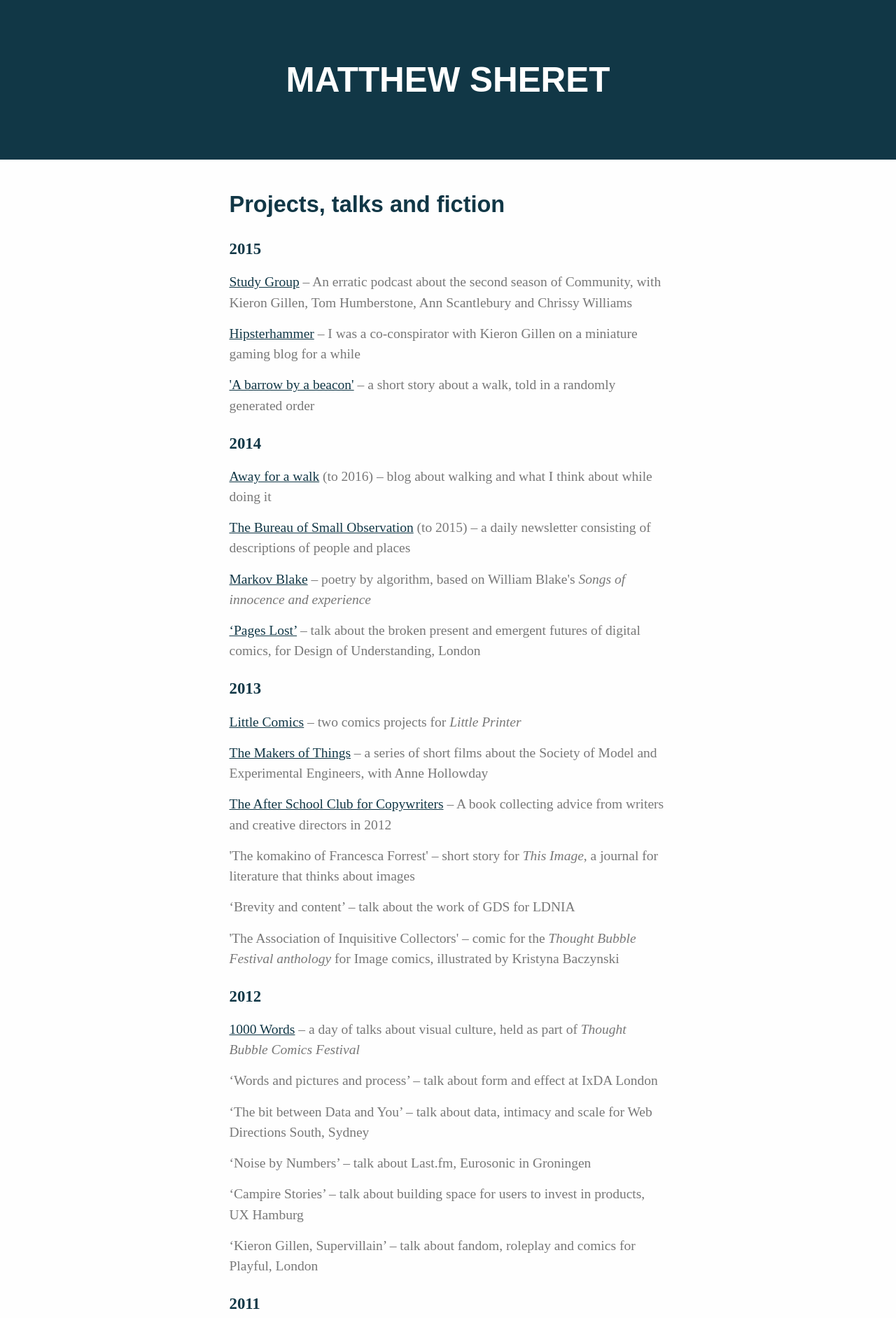
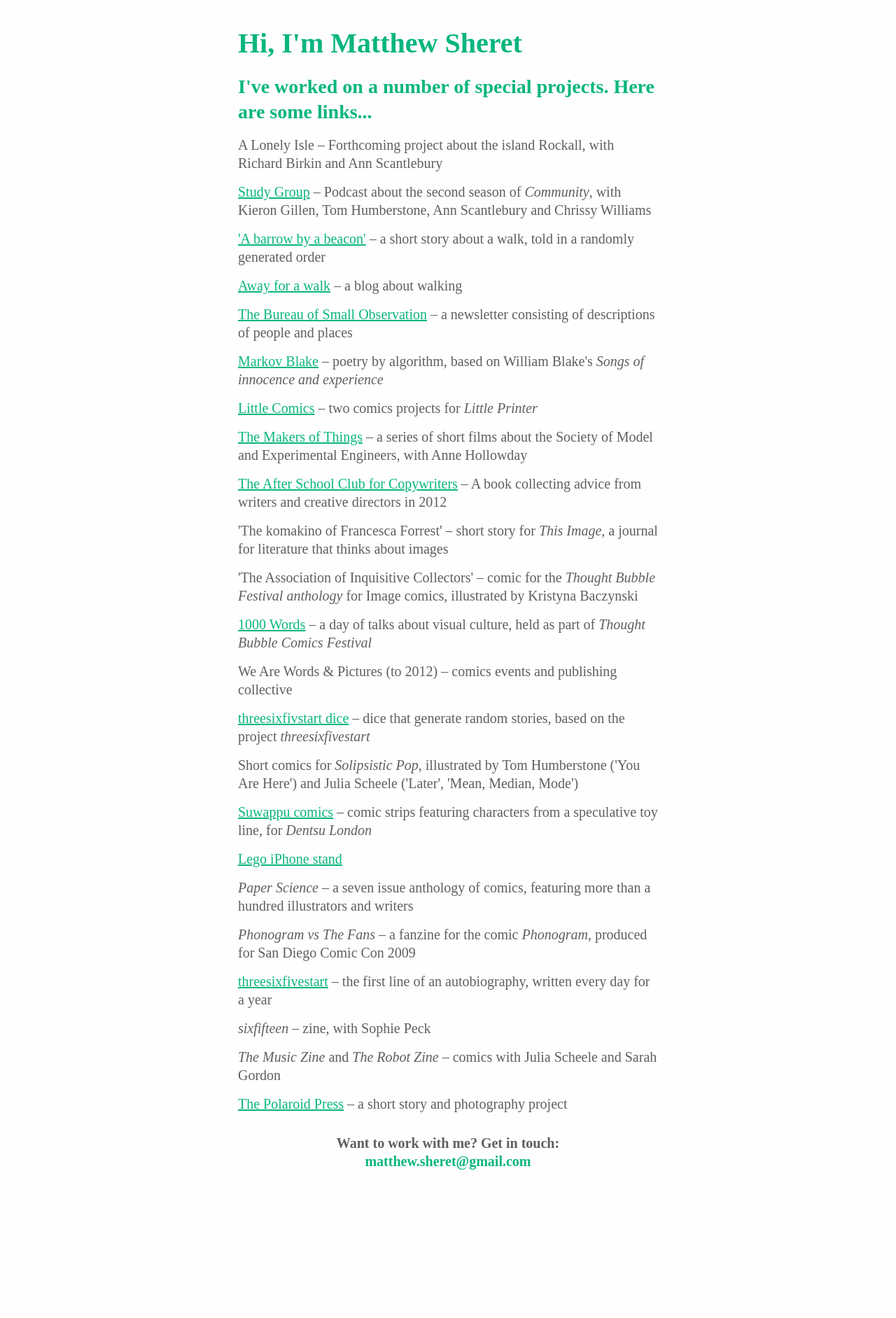
Before and after one commit to mattsheret/website, a plain HTML site: page projects.html in a window 1280 px wide. Shown: the top 1883 px of the page at 70% size. After the commit the page ends 1687 px from the top, so only its background shows below. Drawn offline with Linux system fonts and the light colour scheme; a web font is replaced by a local one.

Commit message:
Revise structure

```diff
--- a/css/style.css
+++ b/css/style.css
@@ -3,8 +3,8 @@
 body{
 	padding: 0;
 	margin: 0;
-	font-size: 10px;
-	line-height: 1.4;
+	font-size: 15px;
+	line-height: 1.3;
 	cursor: default;
 	background-color: #FEFEFE;
 }
@@ -16,68 +16,65 @@
 p, ul{
 	margin: 1em 0;
 	font-family: 'Tienne', serif;
-	color: #787878;
-	font-size: 1.5em;
+	color: #5f5f5f;
+	font-size: 1em;
 }
 
 h1 a{
-	color: #ffffff;
+	color: #09b57f;
 	text-decoration: none;
 }
 
 h1 a:hover{
-	color: #A2D4E7;
+	color: #2ff5b7;
 }
 
 ul li a, p a{
-	color: #113746;
+	color: #09b57f;
 }
 
 p a:hover{
-	color: #A2D4E7;
+	color: #2ff5b7;
 }
 
 p a:active{
-	color: #3198C0;
+	color: #09b546;
 }
 
 h1{
-	color: white;
+	color: #09b57f;
 	margin: 0;
-	padding: 6% 8%;
-	font-family: 'Arial', sans-serif;
+	padding: 6% 8% 3% 8%;
+	font-family: 'Tienne', serif;
 	font-weight: 700;
-	text-align: center;
-	font-size: 3.8em;
-	text-transform: uppercase;
+	font-size: 2em;
 	text-decoration: none;
 }
 
 h2,
 h2 a{
-	font-family: 'Arial', sans-serif;
+	font-family: 'Tienne', serif;
 	font-weight: 700;
-	font-size: 2.5em;
+	font-size: 1.4em;
 	text-decoration: none;
-	color: #113746;
+	color: #09b57f;
 }
 
 h3,
 h3 a{
 	font-family: 'Tienne', serif;
 	font-weight: 700;
-	font-size: 1.75em;
+	font-size: 1.2em;
 	margin-top: 1em;
 	text-decoration: none;
-	color: #113746;
+	color: #09b57f;
 }
 
 .footertext{
-	color: #113746;
-	font-family: 'Arial', sans-serif;
+	color: #5f5f5f;
+	font-family: 'Tienne', serif;
 	font-weight: 700;
 	text-align: center;
-	text-transform: uppercase;
 	padding: 15px 0;
 	margin: 0;
 }
@@ -88,7 +85,7 @@
 
 img{
 	width: 100%;
-
+	padding: 1em 0;
 }
 
 #contactcontent{
@@ -98,7 +95,7 @@
 /*Page header – iphone*/
 
 header{
-	background-color: #113746;
+	background-color: #FEFEFE;
 }
 
 
@@ -106,7 +103,6 @@
 
 .frame{
 	margin: 0 8%;
-	padding: 8% 0;
 	width: 84%;
 }
 
@@ -131,7 +127,7 @@
 /*Footer - iPhone*/
 
 footer{
-	margin: 0 8%;
+	margin: 0 auto;
 	width: 84%;
 }
 
@@ -146,17 +142,21 @@
 
 h1{
 	margin: 0;
-	padding: 6% 4%;
+	padding: 6% 0 3% 0;
 }
 
 /*Page header*/
+
+header{
+	width: 475px;
+	margin: 0 auto;
+}
 
 /*Main article*/
 
 .frame{
 	width: 475px;
-	margin: 10px auto;
-	padding: 30px 0;
+	margin: 0px auto;
 	background-color:#FEFEFE;
 }
 
@@ -164,7 +164,7 @@
 
 footer{
 	margin: 0 auto;
-	padding: 23px 45px;
+	padding: ;
 }
 
 /*break point for desktops*/
@@ -172,22 +172,24 @@
 @media screen and (min-width: 800px){
 
 header{
-	background-color: #113746;
+	background-color: #FEFEFE;
 }
 
 body{
-	font-size: 13px;
-	line-height: 1.5;
+	font-size: 20px;
+	line-height: 1.3;
 }
 
 h1{
 	margin: 0;
-	padding: 6% 4%;
+	padding: 6% 0 3% 0;
 }
+
 
 /*Content widths*/
 
 .frame,
+header,
 footer{
-	width: 625px;
+	width: 600px;
 }
--- a/projects.html
+++ b/projects.html
@@ -16,37 +16,25 @@
   <body>
 
     <header>
-      <h1><a href="http://matthewsheret.com">Matthew Sheret</a></h1>
+      <h1><a href="http://matthewsheret.com">Hi, I'm Matthew Sheret</a></h1>
     </header>
 
     <div class="frame" >
 
-        <h2>Projects, talks and fiction</h2>
+        <h2>I've worked on a number of special projects. Here are some links...</h2>
 
-        <!--<h3>2016</h3>
+        <p>A Lonely Isle – Forthcoming project about the island Rockall, with Richard Birkin and Ann Scantlebury</p>
 
-        <p>Forthcoming project about the island Rockall with Richard Birkin and Ann Scantlebury</p>
-
-        <p><a href="http://matthewsheret.com/fym">Five Year Mission</a> – freelance consultancy projects</p>-->
-
-        <h3>2015</h3>
-        <p><a href="http://welcometostudygroup.tumblr.com/">Study Group</a> – An erratic podcast about the second season of Community, with Kieron Gillen, Tom Humberstone, Ann Scantlebury and Chrissy Williams</p>
-
-        <p><a href="http://hipsterhammer.tumblr.com/">Hipsterhammer</a> – I was a co-conspirator with Kieron Gillen on a miniature gaming blog for a while</p>
+        <p><a href="http://welcometostudygroup.tumblr.com/">Study Group</a> – Podcast about the second season of <em>Community</em>, with Kieron Gillen, Tom Humberstone, Ann Scantlebury and Chrissy Williams</p>
 
         <p><a href="http://barrow.matthewsheret.com">'A barrow by a beacon'</a> – a short story about a walk, told in a randomly generated order</p>
 
-        <h3>2014</h3>
+        <p><a href="http://awayforawalk.tumblr.com/">Away for a walk</a> – a blog about walking</p>
 
-        <p><a href="http://awayforawalk.tumblr.com/">Away for a walk</a> (to 2016) – blog about walking and what I think about while doing it</p>
-
-        <p><a href="http://tinyletter.com/smallobservation">The Bureau of Small Observation</a> (to 2015) – a daily newsletter consisting of descriptions of people and places</p>
+        <p><a href="http://tinyletter.com/smallobservation">The Bureau of Small Observation</a> – a newsletter consisting of descriptions of people and places</p>
 
         <p><a href="http://matthewsheret.wordpress.com/2014/08/04/reading-poems-made-by-maths/">Markov Blake</a> – poetry by algorithm, based on William Blake's <em>Songs of innocence and experience</em></p>
 
-        <p><a href="https://matthewsheret.wordpress.com/2014/01/27/pages-lost/">‘Pages Lost’</a> – talk about the broken present and emergent futures of digital comics, for Design of Understanding, London</p>
-
-        <h3>2013</h3>
         <p><a href="http://matthewsheret.wordpress.com/2013/12/16/little-comics/">Little Comics</a> – two comics projects for <em>Little Printer</em></p>
 
         <p><a href="http://themakersofthings.co.uk/">The Makers of Things</a> – a series of short films about the Society of Model and Experimental Engineers, with Anne Hollowday</p>
@@ -55,69 +43,36 @@
 
         <p>'The komakino of Francesca Forrest' – short story for <em>This Image</em>, a journal for literature that thinks about images</p>
 
-        <p>‘Brevity and content’ – talk about the work of GDS for LDNIA</p>
-
         <p>'The Association of Inquisitive Collectors' – comic for the <em>Thought Bubble Festival anthology</em> for Image comics, illustrated by Kristyna Baczynski</p>
 
-        <h3>2012</h3>
         <p><a href="https://vimeo.com/album/2509910">1000 Words</a> – a day of talks about visual culture, held as part of <em>Thought Bubble Comics Festival</em></p>
 
-        <p>‘Words and pictures and process’ – talk about form and effect at IxDA London</p>
+        <p>We Are Words & Pictures (to 2012) – comics events and publishing collective</p>
 
-        <p>‘The bit between Data and You’ – talk about data, intimacy and scale for Web Directions South, Sydney</p>
-
-        <p>‘Noise by Numbers’ – talk about Last.fm, Eurosonic in Groningen</p>
-
-        <p>‘Campire Stories’ – talk about building space for users to invest in products, UX Hamburg</p>
-
-        <p>‘Kieron Gillen, Supervillain’ – talk about fandom, roleplay and comics for Playful, London</p>
-
-        <h3>2011</h3>
         <p><a href="http://matthewsheret.wordpress.com/2011/10/16/threesixfivestart-dice/">threesixfivstart dice</a> – dice that generate random stories, based on the project <em>threesixfivestart</em></p>
 
-        <p>'You Are Here' – short comic for <em>Solipsistic Pop #4</em>, illustrated by Tom Humberstone</p>
+        <p>Short comics for <em>Solipsistic Pop</em>, illustrated by Tom Humberstone ('You Are Here') and Julia Scheele ('Later', 'Mean, Median, Mode')</p>
 
         <p><a href="https://www.flickr.com/photos/dentsulondon/sets/72157626521866075">Suwappu comics</a> – comic strips featuring characters from a speculative toy line, for <em>Dentsu London</em></p>
 
-        <h3>2010</h3>
         <p><a href="http://matthewsheret.wordpress.com/2010/08/01/lego-iphone-hack/">Lego iPhone stand</a></p>
 
-        <p>'Mean, Median, Mode' – short comic for <em>Solipsistic Pop #2</em>, illustrated by Julia Scheele</p>
+        <p><em>Paper Science</em> – a seven issue anthology of comics, featuring more than a hundred illustrators and writers</p>
 
-        <p>‘The Data will Improve Rockets’ – talk about personal data and Doctor Who, delivered first at Skillswap Brighton and improved for Design by Fire in Utrecht</p>
+        <p><em>Phonogram vs The Fans</em> – a fanzine for the comic <em>Phonogram</em>, produced for San Diego Comic Con 2009</p>
 
-        <p>‘Sense-making in the Scrobbling’ – article about my work at Last.fm for the Design of Understanding journal</p>
-
-        <p>‘Pocket Scale’ – talk about data, intimacy and time travel for dConstruct, Brighton</p>
-
-        <p>‘Text in Space’ – talk about the rhetoric of space exploration for SameAs Space, London</p>
-
-        <p>‘Storytelling’ – (my first ever talk!) for History Hack Day, London</p>
-
-        <h3>2009</h3>
-        <p><em>Paper Science</em> (to 2011) – a seven issue anthology of comics, featuring more than a hundred illustrators and writers (SOLD OUT)</p>
-
-        <p><em>Phonogram vs The Fans</em> – a fanzine for the comic <em>Phonogram</em>, produced for San Diego Comic Con (SOLD OUT)</p>
-
-        <p><a href="https://threesixfivestart.wordpress.com/">threesixfivestart</a> (to 2010) – the first line of an autobiography, written every day for a year</p>
-
-        <p>'Later' – short comic for <em>Solipsistic Pop #1</em>, illustrated by Julia Scheele</p>
+        <p><a href="https://threesixfivestart.wordpress.com/">threesixfivestart</a> – the first line of an autobiography, written every day for a year</p>
 
         <p><em>sixfifteen</em> – zine, with Sophie Peck</p>
 
-        <p><em>The Music Zine</em> – comics zine, made with Julia Scheele and Sarah Gordon</p>
+        <p><em>The Music Zine</em> and <em>The Robot Zine</em> – comics with Julia Scheele and Sarah Gordon</p>
 
-        <h3>2008</h3>
-        <p><a href="https://thepolaroidpress.wordpress.com/">The Polaroid Press</a> – a short story project combining words and pictures</p>
-
-        <p>We Are Words & Pictures (to 2014) – comics events and publishing collective that morphed, over time, into a creative consultancy</p>
-
-        <p><em>The Robot Zine</em> – comics zine, made with Julia Scheele and Sarah Gordon</p>
+        <p><a href="https://thepolaroidpress.wordpress.com/">The Polaroid Press</a> – a short story and photography project</p>
 
     </div>
 
     <footer>
-      <p class="footertext"><a href="/projects.html">Projects</a></p>
+      <p class="footertext">Want to work with me? Get in touch:</br><a href="mailto:matthew.sheret@gmail.com">matthew.sheret@gmail.com</a></p>
     </footer>
   </body>
 </html>
```
Also changed, not shown: index.html (+7 -21 lines), services.html (renamed from delivery.html, +2 -2 lines), stories.html (deleted, +0 -40 lines), talks.html (+2 -1 lines), work.html (+2 -1 lines), writing.html (deleted, +0 -81 lines), images/homepageface.JPG (added).
